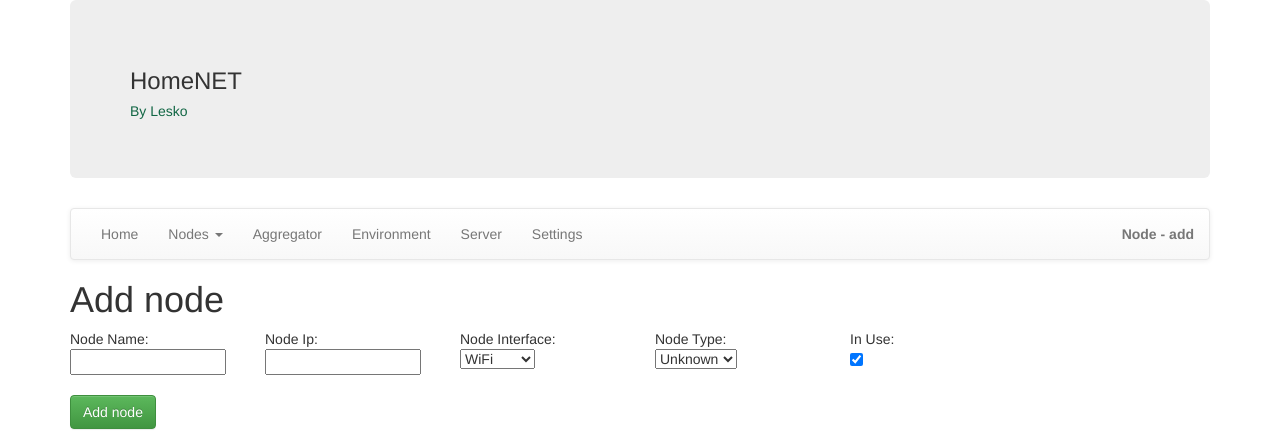
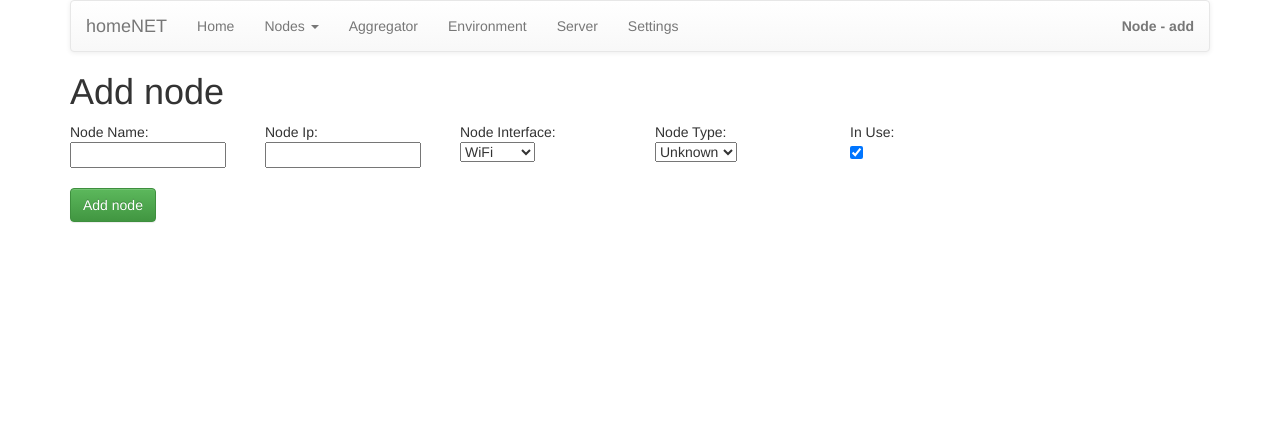
Before and after one commit to LeskoIam/homeNET, a Flask app: page /add_node in a window 1280 px wide. Shown: the top 438 px of the page. Run offline with Flask 2, Linux system fonts and the light colour scheme; parts of the project's set-up code (start-up, migrations or seed data) failed here and were passed over; some libraries are stand-ins or nearby versions.

Commit message:
- Remove jumbotron - it looks nicer now.

```diff
--- a/app/templates/base.html
+++ b/app/templates/base.html
@@ -26,11 +26,8 @@
         {% endfor %}
       {% endif %}
     {% endwith %}
-    <div class="jumbotron">
-        <h3>HomeNET</h3>
-        <h5 style="color: #116644">By Lesko</h5>
-    </div>
     <nav role="navigation" class="navbar navbar-default">
+        <a class="navbar-brand" href="/home">homeNET</a>
         <div id="navbarCollapse" class="collapse navbar-collapse">
             <ul class="nav navbar-nav">
                 <li><a href="/home">Home</a></li>
@@ -47,7 +44,7 @@
                 <li><a href="/view_server">Server</a></li>
                 <li><a href="/settings">Settings</a></li>
             </ul>
-            <ul class="nav navbar-nav navbar-right" l>
+            <ul class="nav navbar-nav navbar-right">
                 <li><a href="#"><b>{{ page_loc|capitalize }}</b></a></li>
                     </ul>
         </div>
```
